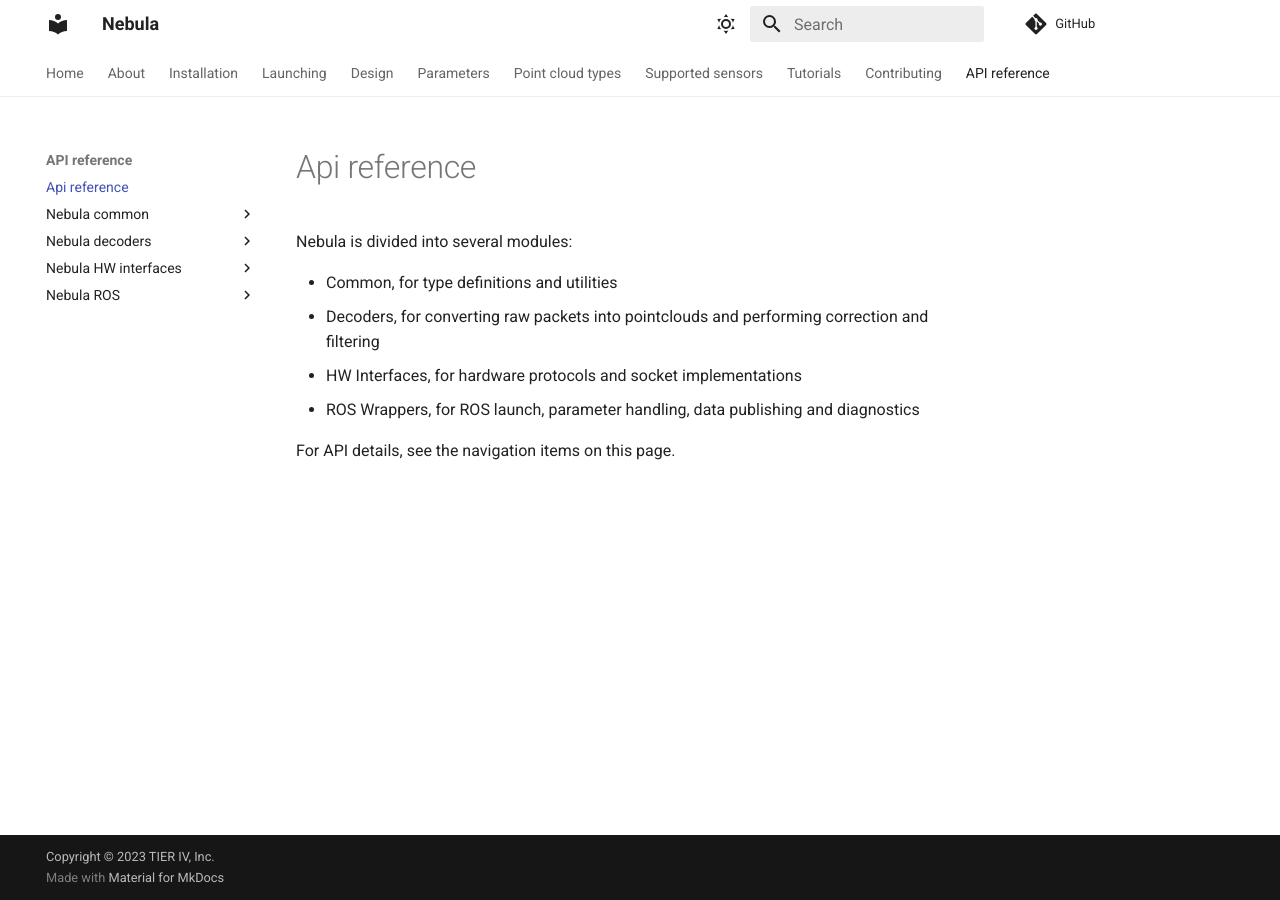
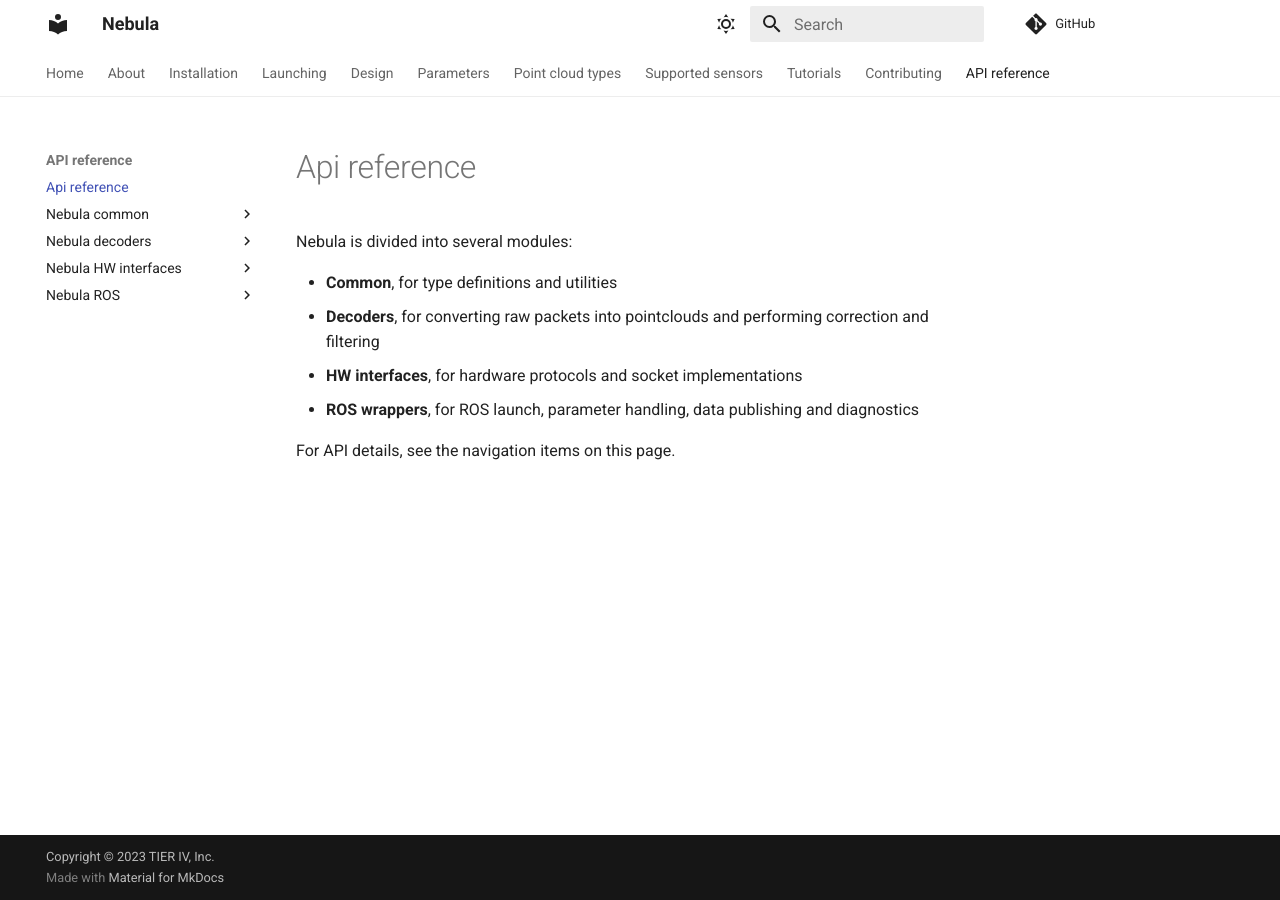
Before and after one commit to tier4/nebula, an MkDocs documentation site: the page built from docs/api_reference.md, in a window 1280 px wide. Built offline with MkDocs 1.6.1 and Material for MkDocs 9.7.7, drawn with Linux system fonts in a browser that asks for light colours; comment, search, counter and statistics services are not loaded.

Commit message:
Apply suggestions from code review
Co-authored-by: David Wong <33114676+drwnz@users.noreply.github.com>

```diff
--- a/docs/api_reference.md
+++ b/docs/api_reference.md
@@ -1,8 +1,8 @@
 Nebula is divided into several modules:
 
-- Common, for type definitions and utilities
-- Decoders, for converting raw packets into pointclouds and performing correction and filtering
-- HW Interfaces, for hardware protocols and socket implementations
-- ROS Wrappers, for ROS launch, parameter handling, data publishing and diagnostics
+- **Common**, for type definitions and utilities
+- **Decoders**, for converting raw packets into pointclouds and performing correction and filtering
+- **HW interfaces**, for hardware protocols and socket implementations
+- **ROS wrappers**, for ROS launch, parameter handling, data publishing and diagnostics
 
 For API details, see the navigation items on this page.
```
